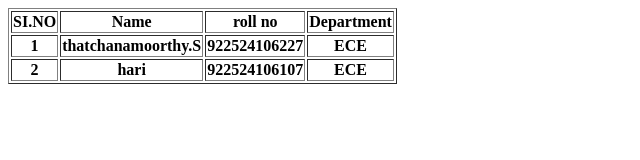
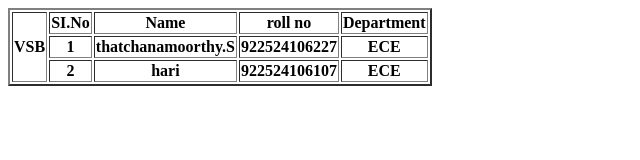
Before and after one commit to THATCHANA2006/web-devoplement, a plain HTML site: page table.html in a window 1280 px wide. Shown: the whole page, without its empty margins (0-640 px from the left). Drawn offline with Linux system fonts and the light colour scheme.

Commit message:
include one word

```diff
--- a/table.html
+++ b/table.html
@@ -5,9 +5,10 @@
 
 </head>
 <body>
-    <table border="1">
+    <table border="2">
         <tr>
-            <th> SI.NO</th>
+            <th rowspan= "4">VSB</th>
+            <th> SI.No</th>
             <th>Name</th>
             <th>roll no </th>
             <th>Department</th>
```
